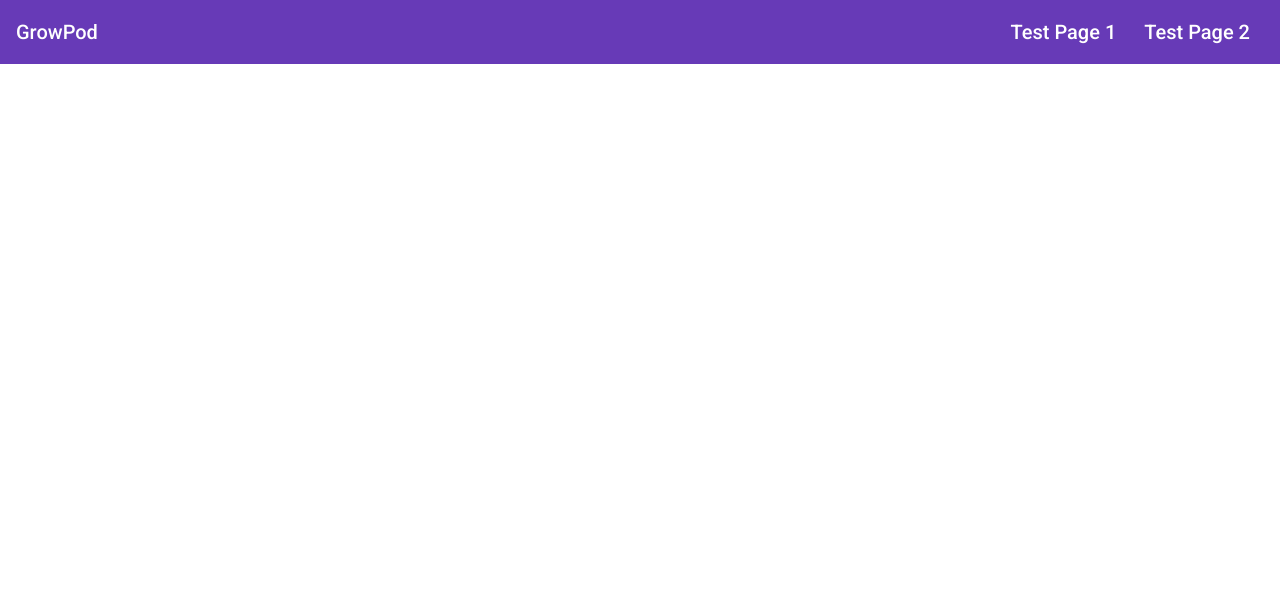
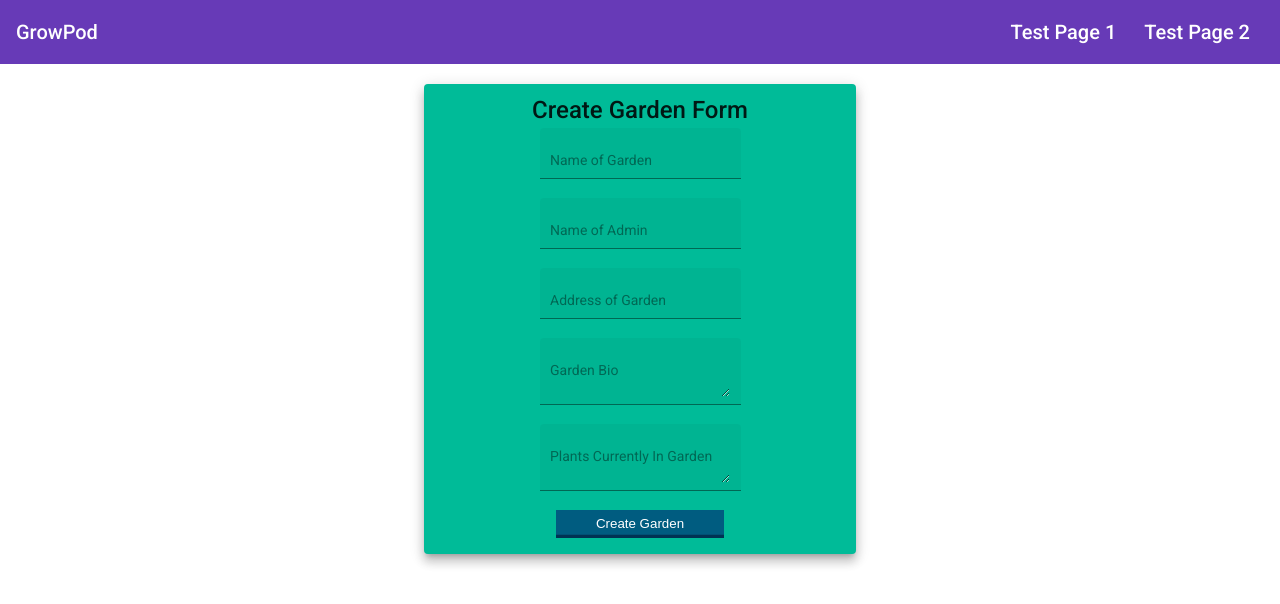
Before and after one commit to googleinterns/step26-2020, an Angular app in the folder src/main/webapp/: page /page/create-garden in a window 1280 px wide. Before the commit this address led to /. Shown: the top 604 px of the page. Built offline with nearby package versions, Linux system fonts and the light colour scheme.

Commit message:
add create gardens form

```diff
--- a/package.json
+++ b/package.json
@@ -9,5 +9,10 @@
     "eslint-plugin-node": "^11.1.0",
     "eslint-plugin-prettier": "^3.1.2",
     "typescript": "^3.8.3"
+  },
+  "dependencies": {
+    "@angular/core": "^10.0.2",
+    "@angular/forms": "^10.0.2",
+    "@angular/router": "^10.0.2"
   }
 }
--- a/src/main/webapp/src/app/app-routing.module.ts
+++ b/src/main/webapp/src/app/app-routing.module.ts
@@ -18,6 +18,7 @@ import {Routes, RouterModule} from '@angular/router';
 import {IndexComponent} from './index/index.component';
 import {TestPage1Component} from './test-page1/test-page1.component';
 import {TestPage2Component} from './test-page2/test-page2.component';
+import {CreateGardensComponent} from './create-gardens-form/create-gardens.component';
 
 /**
  * The routing table for all frontend pages
@@ -30,6 +31,8 @@ const routes: Routes = [
   {path: 'page/index', component: IndexComponent},
   {path: 'page/test-page1', component: TestPage1Component},
   {path: 'page/test-page2', component: TestPage2Component},
+  {path: 'page/create-garden', component: CreateGardensComponent},
+
   /** Defaults to /index */
   {path: '', redirectTo: '/page/index', pathMatch: 'full'},
 ];
--- a/src/main/webapp/src/app/app.module.ts
+++ b/src/main/webapp/src/app/app.module.ts
@@ -18,11 +18,22 @@ import {NgModule} from '@angular/core';
 import {AppRoutingModule} from './app-routing.module';
 import {MaterialComponents} from './common/material-components';
 import {BrowserAnimationsModule} from '@angular/platform-browser/animations';
+import {MatCardModule} from '@angular/material/card';
+import {MatFormFieldModule} from '@angular/material/form-field';
+import {MAT_FORM_FIELD_DEFAULT_OPTIONS} from '@angular/material/form-field';
+import {FormsModule, ReactiveFormsModule} from '@angular/forms';
+import {MatNativeDateModule} from '@angular/material/core';
+import {MatSelectModule} from '@angular/material/select';
+import {MatInputModule} from '@angular/material/input';
+
+
 
 import {AppComponent} from './app.component';
 import {IndexComponent} from './index/index.component';
 import {TestPage1Component} from './test-page1/test-page1.component';
 import {TestPage2Component} from './test-page2/test-page2.component';
+import {CreateGardensComponent} from './create-gardens-form/create-gardens.component';
+
 
 @NgModule({
   declarations: [
@@ -30,14 +41,24 @@ import {TestPage2Component} from './test-page2/test-page2.component';
     IndexComponent,
     TestPage1Component,
     TestPage2Component,
+    CreateGardensComponent
   ],
   imports: [
     MaterialComponents,
     BrowserModule,
     AppRoutingModule,
     BrowserAnimationsModule,
+    MatCardModule,
+    MatFormFieldModule,
+    FormsModule,
+    ReactiveFormsModule,
+    MatNativeDateModule,
+    MatSelectModule,
+    MatInputModule,
   ],
-  providers: [],
+  providers: [
+    { provide: MAT_FORM_FIELD_DEFAULT_OPTIONS, useValue: { appearance: 'fill' } },
+  ],
   bootstrap: [AppComponent],
 })
 export class AppModule {}
--- a/src/main/webapp/src/app/create-gardens-form/create-gardens.component.css
+++ b/src/main/webapp/src/app/create-gardens-form/create-gardens.component.css
@@ -0,0 +1,21 @@
+.button{
+   display: flex;
+  margin-left:auto;
+  margin-right:auto;
+  padding: 0.5em 3em;
+  text-decoration: none;
+  border: none;
+  box-sizing: border-box;
+  box-shadow:inset 0 -0.6em 0 -0.35em #003353;
+  background-color: #005C80;
+  color: white;
+}
+
+
+.form{
+ background-color: #00BB98;
+  max-height:450px;
+  max-width: 400px;
+  margin: 20px auto;
+  text-align:center;
+}
--- a/src/main/webapp/src/app/create-gardens-form/create-gardens.component.html
+++ b/src/main/webapp/src/app/create-gardens-form/create-gardens.component.html
@@ -0,0 +1,32 @@
+<mat-card class="mat-elevation-z8 form" >
+	<mat-card-title>
+		Create Garden Form
+	</mat-card-title>
+
+	<mat-card-content>
+
+		<mat-form-field>
+			<input matInput placeholder="Name of Garden">
+		</mat-form-field><br/>
+
+		<mat-form-field>
+			<input matInput placeholder="Name of Admin">
+		</mat-form-field><br/>
+
+    <mat-form-field>
+			<input matInput placeholder="Address of Garden">
+		</mat-form-field><br/>
+
+    <mat-form-field>
+      <textarea matInput placeholder="Garden Bio"></textarea>
+		</mat-form-field><br/>
+
+    <mat-form-field>
+      <textarea matInput placeholder="Plants Currently In Garden"></textarea>
+		</mat-form-field><br/>
+
+
+ <button mat-button class="button">Create Garden</button>
+
+
+	</mat-card-content>
--- a/src/main/webapp/src/app/create-gardens-form/create-gardens.component.ts
+++ b/src/main/webapp/src/app/create-gardens-form/create-gardens.component.ts
@@ -0,0 +1,9 @@
+import { Component, OnInit } from '@angular/core';
+@Component({
+  selector: 'create-gardens',
+  templateUrl: './create-gardens.component.html',
+  styleUrls: ['./create-gardens.component.css']
+})
+export class CreateGardensComponent implements OnInit {
+  ngOnInit(){}
+}
```
Also changed, not shown: 2 other files (tests, documents, lock files or other folders).
